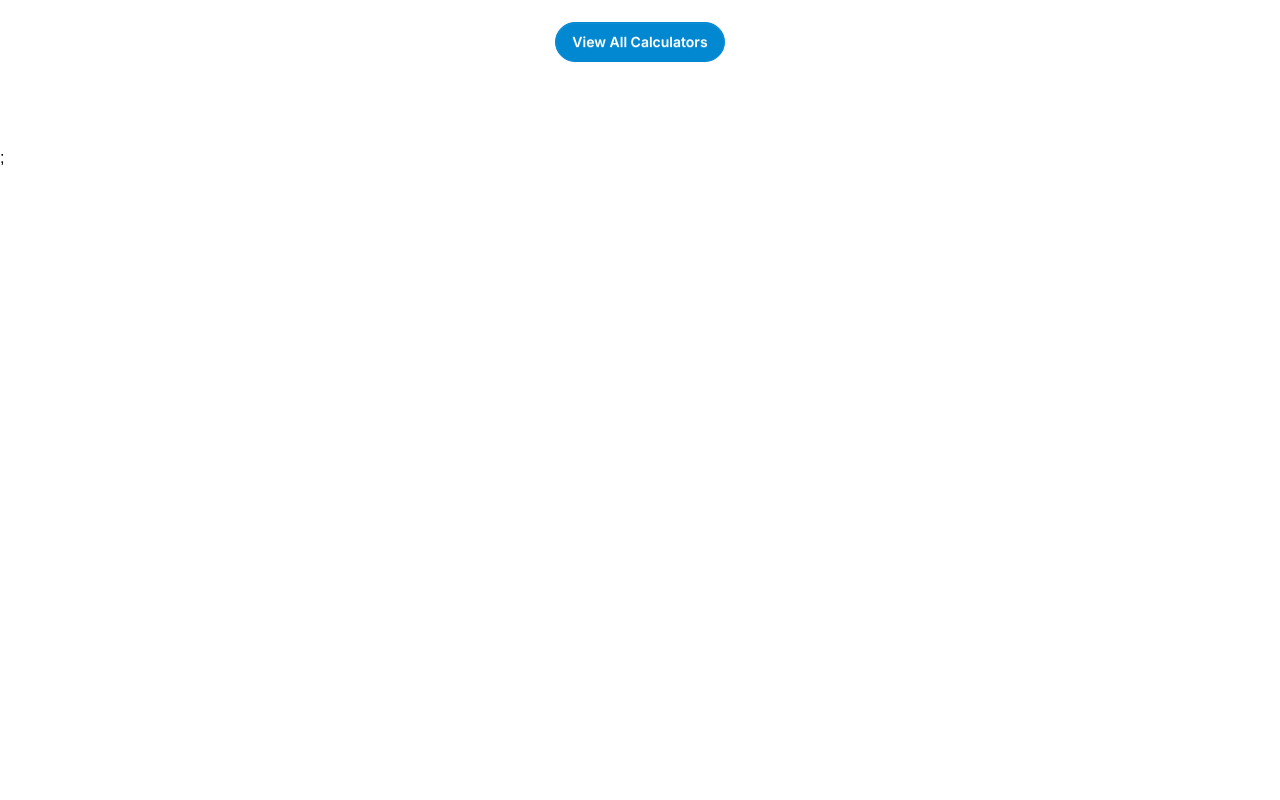
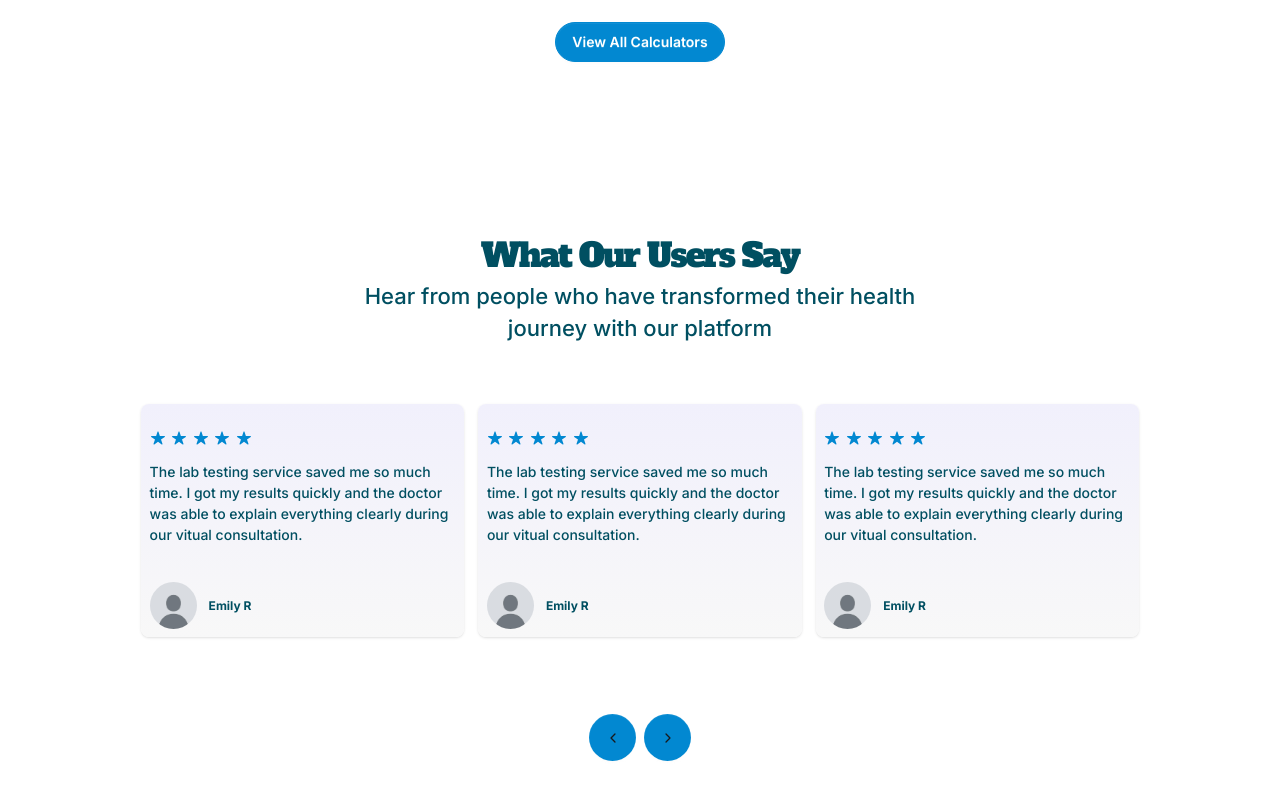
Before and after one commit to kentworld08/RockBalm, a Next.js app: page / in a window 1280 px wide. Shown: the part 5367-6167 px from the top of the page. Before the commit the page ends 5537 px from the top, so only its background shows below. Built offline with nearby package versions, Linux system fonts and the light colour scheme.

Commit message:
feat(Home): add Testimonials

```diff
--- a/components/Home/HomeView.tsx
+++ b/components/Home/HomeView.tsx
@@ -4,6 +4,7 @@ import LabTesting from "./LabTesting";
 import Plans from "./Plans";
 import SelfCareHub from "./SelfCareHub";
 import SeniorsStore from "./SeniorsStore";
+import Testimonials from "./Testimonials";
 // import Offer from "./Offer";
 
 const HomeView = () => {
@@ -16,6 +17,7 @@ const HomeView = () => {
       <SeniorsStore />
       <LabTesting />
       <SelfCareHub />
+      <Testimonials />
     </div>
   );
 };
--- /dev/null
+++ b/components/Home/Testimonials.tsx
@@ -0,0 +1,86 @@
+import Image from "next/image";
+import { IoIosStar } from "react-icons/io";
+import { IoChevronForwardOutline } from "react-icons/io5";
+const Testimonials = () => {
+  const TestimonialsCardData = [
+    {
+      icon: <IoIosStar color="#0288D1" />,
+      name: "Emily R",
+      description:
+        "The lab testing service saved me so much time. I got my results quickly and the doctor was able to explain everything clearly during our vitual consultation.",
+      img: "/default-img.png",
+    },
+    {
+      icon: <IoIosStar color="#0288D1" />,
+      name: "Emily R",
+      description:
+        "The lab testing service saved me so much time. I got my results quickly and the doctor was able to explain everything clearly during our vitual consultation.",
+      img: "/default-img.png",
+    },
+    {
+      icon: <IoIosStar color="#0288D1" />,
+      name: "Emily R",
+      description:
+        "The lab testing service saved me so much time. I got my results quickly and the doctor was able to explain everything clearly during our vitual consultation.",
+      img: "/default-img.png",
+    },
+  ];
+
+  return (
+    <section className="bg-white flex justify-center items-center p-[84.5px] flex-col gap-[60px]">
+      <div className="text-primary text-center px-6">
+        <h1 className="font-alfa-slab font-normal text-[33px] -tracking-[2px]">
+          What Our Users Say
+        </h1>
+        <p className="font-medium font-inter md:text-[22px] leading-[32px] md:w-[560px] w-[350px]">
+          Hear from people who have transformed their health journey with our
+          platform
+        </p>
+      </div>
+      <div className="flex flex-col md:flex-row gap-[14.09px]">
+        {TestimonialsCardData.map((item, index) => (
+          <div
+            key={index}
+            className="card w-[20.2rem] shadow-sm p-[8.47px] font-inter bg-gradient-to-b from-[#F1F0FC] to-[#F8F8F8] text-primary mb-[16.88px]"
+          >
+            <div className="mt-[16.88px]">
+              <div className="flex gap-[3.5px]">
+                {[...Array(5)].map((_, i) => (
+                  <span key={i} className="w-[18px] h-[18px]">
+                    {item.icon}
+                  </span>
+                ))}
+              </div>
+              <p className="font-medium md:text-[14px] mt-[13.03px] mb-[37px]">
+                {item.description}
+              </p>
+            </div>
+            <div>
+              <Image
+                src={item.img}
+                alt={item.name}
+                height={10}
+                width={10}
+                className="object-contain w-[47px] h-[47px] rounded-full inline mr-[12px]"
+              />
+
+              <span className="font-inter font-bold text-[12px] text-primary">
+                {item.name}
+              </span>
+            </div>
+          </div>
+        ))}
+      </div>
+      <div>
+        <button className="btn w-[47px] h-[47px] bg-secondary rounded-full border-none mr-2">
+          <IoChevronForwardOutline className="rotate-180" />
+        </button>
+        <button className="btn w-[47px] h-[47px] bg-secondary rounded-full border-none">
+          <IoChevronForwardOutline />
+        </button>
+      </div>
+    </section>
+  );
+};
+
+export default Testimonials;
```
